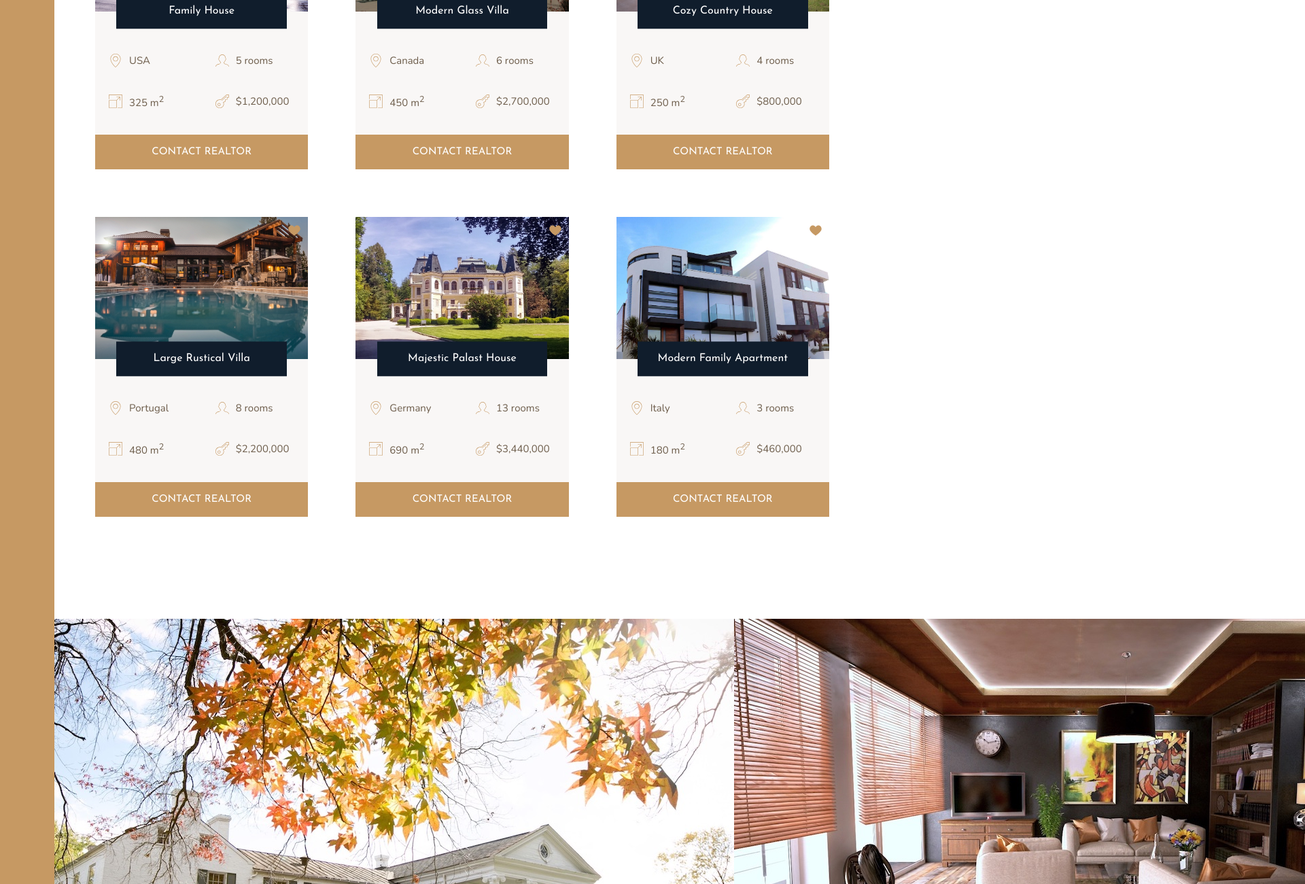
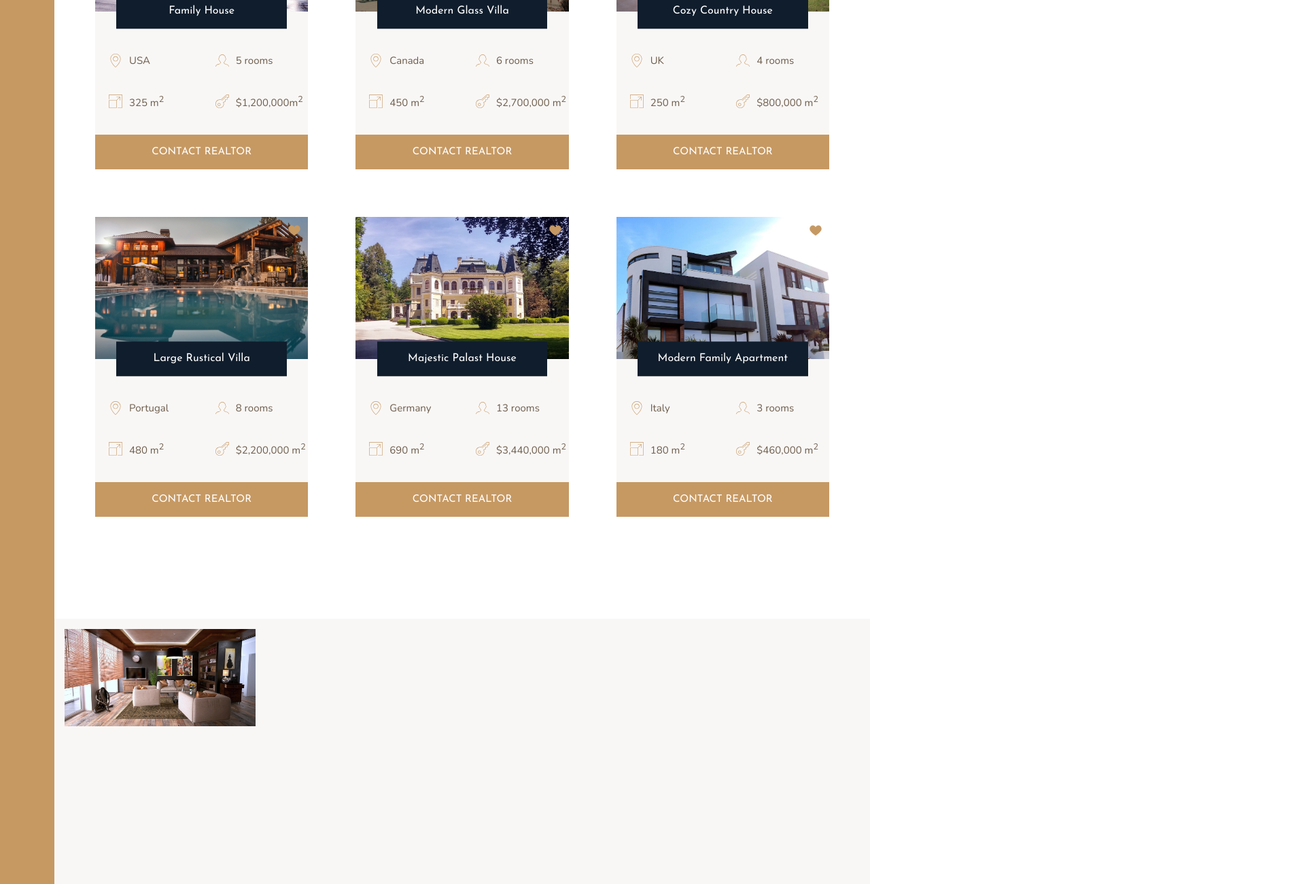
Before and after one commit to massi-brero/nexter, a website: page index.html in a window 1280 px wide. Shown: the part 2220-3520 px from the top of the page at 68% size, 1920 px wide, since content can reach past the window. Drawn offline with nearby package versions, Linux system fonts and the light colour scheme.

Commit message:
gallery 2

```diff
--- a/index.html
+++ b/index.html
@@ -131,7 +131,7 @@
           <svg>
             <use xlink:href="img/sprite.svg#icon-key"></use>
           </svg>
-          <p>$1,200,000</sup></p>
+          <p>$1,200,000m<sup>2</sup></p>
         </div>
         <button class="btn home__button">Contact realtor</button>
       </div>
@@ -164,7 +164,7 @@
           <svg>
             <use xlink:href="img/sprite.svg#icon-key"></use>
           </svg>
-          <p>$2,700,000</sup></p>
+          <p>$2,700,000 m<sup>2</sup></p>
         </div>
         <button class="btn home__button">Contact realtor</button>
       </div>
@@ -197,7 +197,7 @@
           <svg>
             <use xlink:href="img/sprite.svg#icon-key"></use>
           </svg>
-          <p>$800,000</sup></p>
+          <p>$800,000 m<sup>2</sup></p>
         </div>
         <button class="btn home__button">Contact realtor</button>
       </div>
@@ -230,7 +230,7 @@
           <svg>
             <use xlink:href="img/sprite.svg#icon-key"></use>
           </svg>
-          <p>$2,200,000</sup></p>
+          <p>$2,200,000 m<sup>2</sup></p>
         </div>
         <button class="btn home__button">Contact realtor</button>
       </div>
@@ -263,7 +263,7 @@
           <svg>
             <use xlink:href="img/sprite.svg#icon-key"></use>
           </svg>
-          <p>$3,440,000</sup></p>
+          <p>$3,440,000 m<sup>2</sup></p>
         </div>
         <button class="btn home__button">Contact realtor</button>
       </div>
@@ -296,15 +296,19 @@
           <svg>
             <use xlink:href="img/sprite.svg#icon-key"></use>
           </svg>
-          <p>$460,000</sup></p>
+          <p>$460,000 m<sup>2</sup></p>
         </div>
         <button class="btn home__button">Contact realtor</button>
       </div>
     </section>
     <section class="gallery">
-      <img src="img/gal-1.jpeg" alt="Gallery Image 1" class="gallery_img">
-      <img src="img/gal-2.jpeg" alt="Gallery Image 2" class="gallery_img">
+      <figure class="gallery__item gallery__item--1">
+        <img src="img/gal-1.jpeg" alt="Gallery Image 1" class="gallery__img" />
+      </figure>
+      <figure class="gallery__item gallery__item--1">
+        <img src="img/gal-2.jpeg" alt="Gallery Image 2" class="gallery__img" />
+      </figure>
     </section>
-    <section class="footer">Footer</section>
+    <footer class="footer">Footer</footer>
   </body>
 </html>
--- a/sass/_gallery.scss
+++ b/sass/_gallery.scss
@@ -5,4 +5,20 @@
     display: grid;
     grid-template-columns: repeat(8, 1fr);
     grid-template-rows: repeat(7, 5vw);
+    grid-gap: 1.5rem;
+    padding: 1.5rem;
+
+    &__item {
+        &--1 {
+            grid-row: 1 / span 2;
+            grid-column: 1 / span 2;
+        }
+    }
+
+    &__img {
+        display: block;
+        width: 100%;
+        height: 100%;
+        object-fit: cover;
+    }
 }
```
Also changed, not shown: css/style.css.
